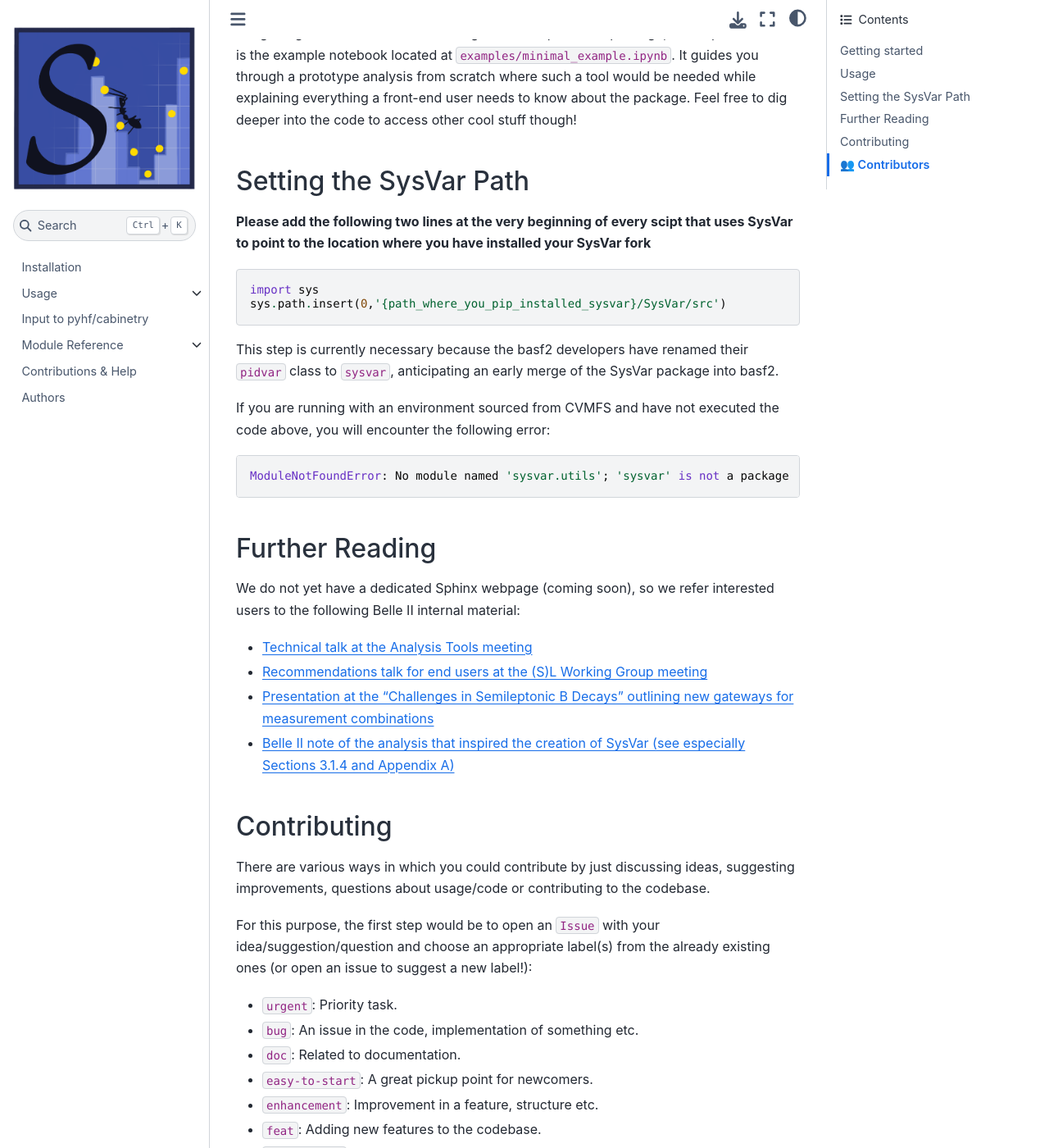
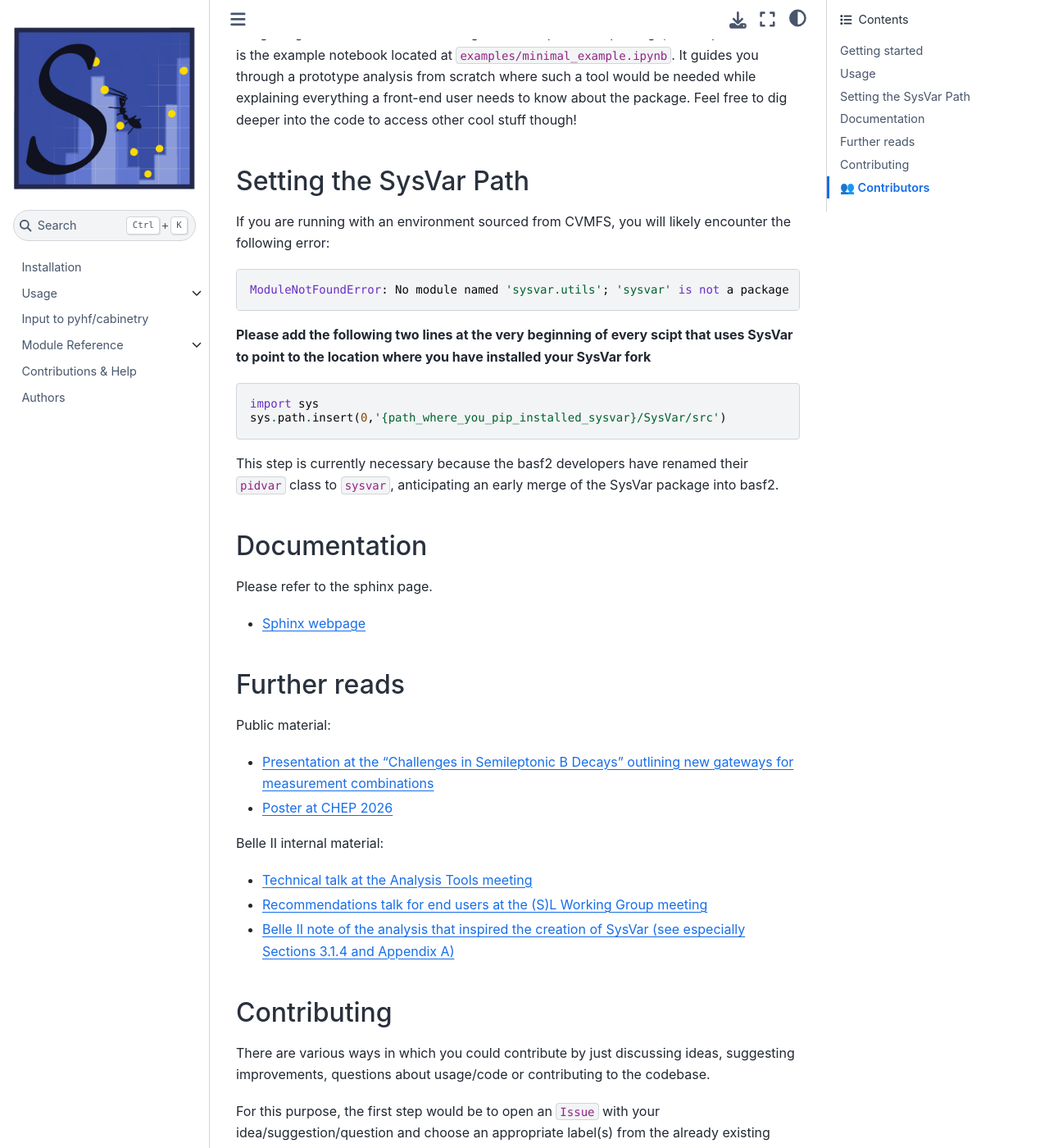
Before and after one commit to belle2/SysVar, a Sphinx documentation site: the page built from docs/readme.md, in a window 1280 px wide and 1400 px high, scrolled down 1038 px. Shown: the whole window at 82% size. Built offline with Sphinx 7.4.7 and the Sphinx Book theme 1.1.4, drawn with Linux system fonts in a browser that asks for light colours; pages that are not in the unit, such as notebooks, are missing from menus.

Commit message:
doc: Update links for gihub mirror

````diff
--- a/README.md
+++ b/README.md
@@ -52,6 +52,12 @@
 
 ## Setting the SysVar Path
 
+If you are running with an environment sourced from CVMFS, you will likely encounter the following error:
+
+```
+ModuleNotFoundError: No module named 'sysvar.utils'; 'sysvar' is not a package
+```
+
 **Please add the following two lines at the very beginning of every scipt that uses SysVar to point to the location where you have installed your SysVar fork**
 
 ```
@@ -61,19 +67,23 @@
 
 This step is currently necessary because the basf2 developers have renamed their `pidvar` class to `sysvar`, anticipating an early merge of the SysVar package into basf2.
 
-If you are running with an environment sourced from CVMFS and have not executed the code above, you will encounter the following error:
+## Documentation
 
-```
-ModuleNotFoundError: No module named 'sysvar.utils'; 'sysvar' is not a package
-```
+Please refer to the sphinx page.
 
-## Further Reading
+- [Sphinx webpage](https://sysvar.belle2.org)
 
-We do not yet have a dedicated Sphinx webpage (coming soon), so we refer interested users to the following Belle II internal material:
+## Further reads
+
+Public material:
+
+- [Presentation at the "Challenges in Semileptonic B Decays" outlining new gateways for measurement combinations](https://indico.cern.ch/event/1345421/contributions/6084737/)
+- [Poster at CHEP 2026](https://indico.cern.ch/event/1471803/contributions/6968268/)
+
+Belle II internal material:
 
 - [Technical talk at the Analysis Tools meeting](https://indico.belle2.org/event/12666/)
 - [Recommendations talk for end users at the (S)L Working Group meeting](https://indico.belle2.org/event/12979/)
-- [Presentation at the "Challenges in Semileptonic B Decays" outlining new gateways for measurement combinations](https://indico.cern.ch/event/1345421/contributions/6084737/)
 - [Belle II note of the analysis that inspired the creation of SysVar (see especially Sections 3.1.4 and Appendix A)](https://docs.belle2.org/pub_data/documents/4547/)
 
 
--- a/docs/index.rst
+++ b/docs/index.rst
@@ -4,7 +4,7 @@
 
 .. note::
 
-    The code repository is available on `GitLab <https://gitlab.desy.de/belle2/software/sysvar>`_
+    The code repository is available on `GitHub <https://github.com/belle2/SysVar>`_
 
 **SysVar** is a Python package that streamlines the treatment of systematic uncertainties for collider-physics analyses that rely on Monte-Carlo *template* fits. It was originally developed within the Belle II context, but its design and interfaces are experiment-agnostic.
 
````
